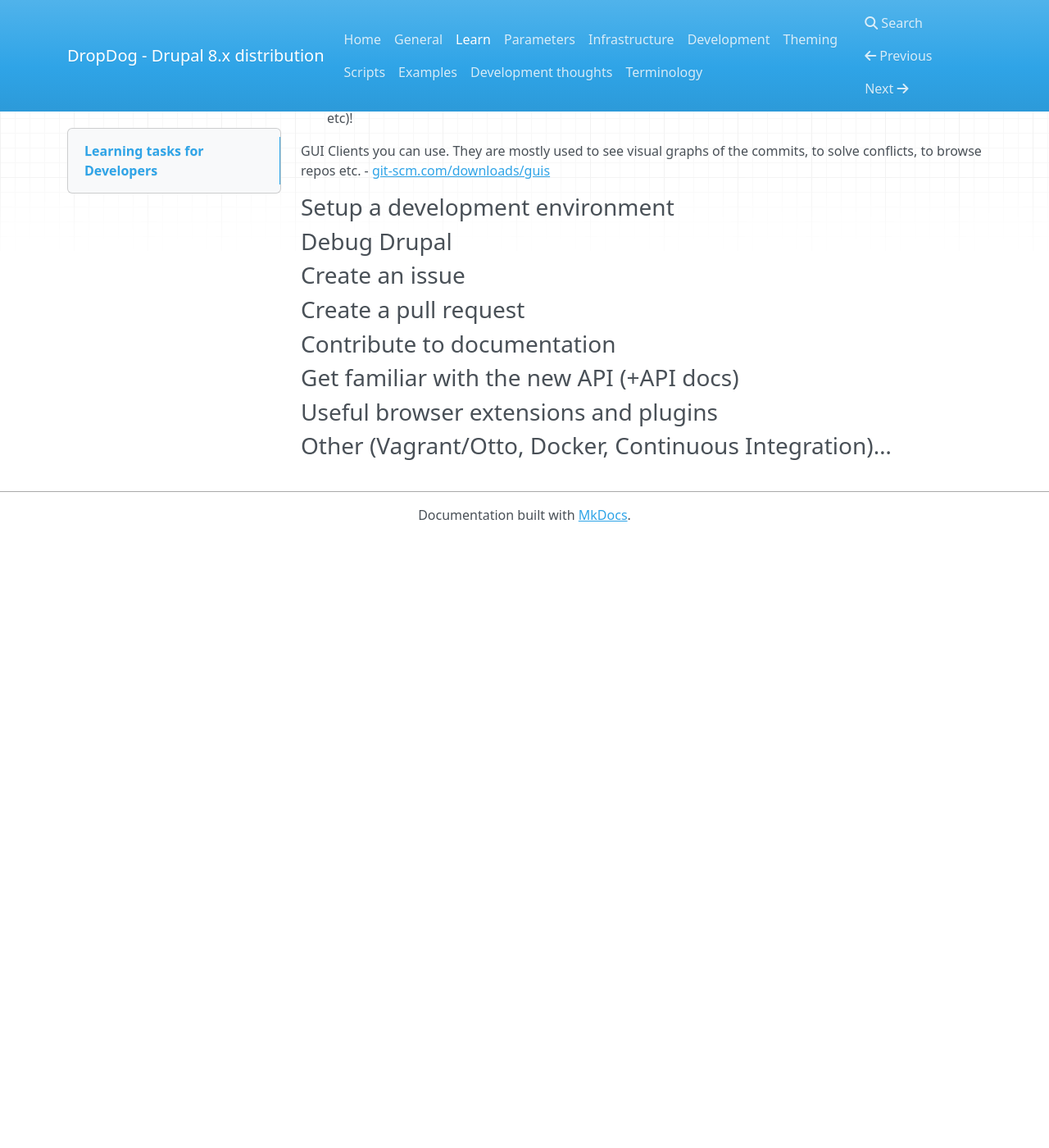
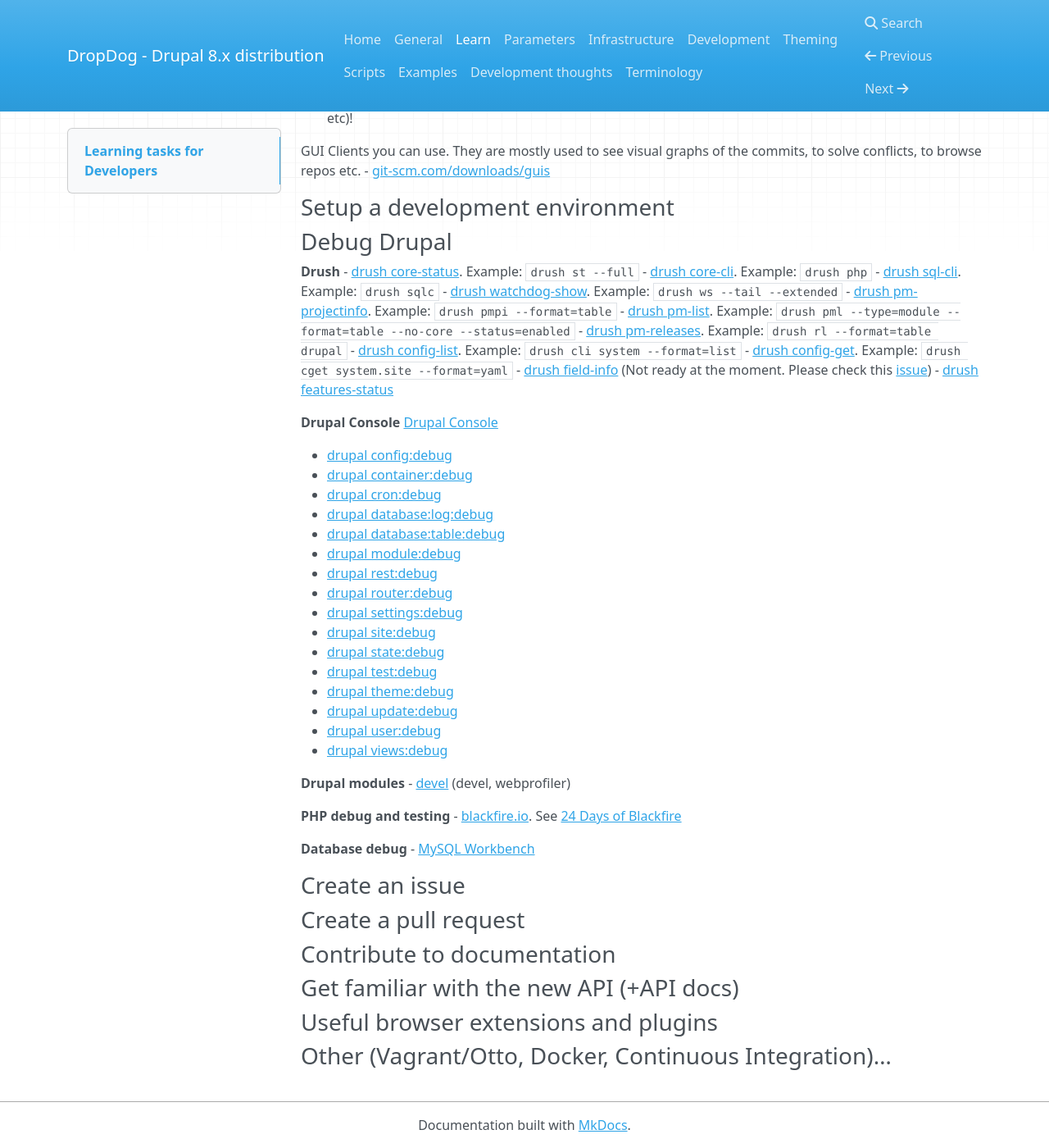
Before and after one commit to dropdog/docs, an MkDocs documentation site: the page built from docs/learn.md, in a window 1280 px wide and 1400 px high, scrolled down 876 px. Shown: the whole window at 82% size. Built offline with MkDocs 1.6.1, drawn with Linux system fonts in a browser that asks for light colours; nearby versions of some CDN libraries; old or Windows-style settings are respelled for this version of MkDocs; before the commit the page ends 1532 px from its top, so only the background shows below that.

Commit message:
Add Debug Drupal tools and commands

````diff
--- a/docs/learn.md
+++ b/docs/learn.md
@@ -45,6 +45,47 @@ GUI Clients you can use. They are mostly used to see visual graphs of the commit
 ### Setup a development environment
 
 ### Debug Drupal
+**Drush**
+- [drush core-status](http://drushcommands.com/drush-8x/core/core-status/). Example: ```drush st --full```
+- [drush core-cli](http://drushcommands.com/drush-8x/core/core-cli/). Example: ```drush php```
+- [drush sql-cli](http://drushcommands.com/drush-8x/sql/sql-cli/). Example: ```drush sqlc```
+- [drush watchdog-show](http://drushcommands.com/drush-8x/watchdog/watchdog-show/). Example: ```drush ws --tail --extended```
+- [drush pm-projectinfo](http://drushcommands.com/drush-8x/pm/pm-projectinfo/). Example: ```drush pmpi --format=table```
+- [drush pm-list](http://drushcommands.com/drush-8x/pm/pm-list/). Example: ```drush pml --type=module --format=table --no-core --status=enabled```
+- [drush pm-releases](http://drushcommands.com/drush-8x/pm/pm-releases/). Example: ```drush rl --format=table drupal```
+- [drush config-list](http://drushcommands.com/drush-8x/config/config-list/). Example: ```drush cli system --format=list```
+- [drush config-get](http://drushcommands.com/drush-8x/config/config-get/). Example: ```drush cget system.site --format=yaml```
+- [drush field-info](http://drushcommands.com/drush-8x/field/field-info/) (Not ready at the moment. Please check this [issue](https://github.com/drush-ops/drush/issues/230))
+- [drush features-status](http://drushcommands.com/drush-8x/features/features-status/)
+
+**Drupal Console**
+[Drupal Console](https://drupalconsole.com/)
+
+- [drupal config:debug](https://hechoendrupal.gitbooks.io/drupal-console/content/en/commands/config-debug.html)
+- [drupal container:debug](https://hechoendrupal.gitbooks.io/drupal-console/content/en/commands/container-debug.html)
+- [drupal cron:debug](https://hechoendrupal.gitbooks.io/drupal-console/content/en/commands/cron-debug.html)
+- [drupal database:log:debug](https://hechoendrupal.gitbooks.io/drupal-console/content/en/commands/database-log-debug.html)
+- [drupal database:table:debug](https://hechoendrupal.gitbooks.io/drupal-console/content/en/commands/database-table-debug.html)
+- [drupal module:debug](https://hechoendrupal.gitbooks.io/drupal-console/content/en/commands/module-debug.html)
+- [drupal rest:debug](https://hechoendrupal.gitbooks.io/drupal-console/content/en/commands/rest-debug.html)
+- [drupal router:debug](https://hechoendrupal.gitbooks.io/drupal-console/content/en/commands/router-debug.html)
+- [drupal settings:debug](https://hechoendrupal.gitbooks.io/drupal-console/content/en/commands/settings-debug.html)
+- [drupal site:debug](https://hechoendrupal.gitbooks.io/drupal-console/content/en/commands/site-debug.html)
+- [drupal state:debug](https://hechoendrupal.gitbooks.io/drupal-console/content/en/commands/state-debug.html)
+- [drupal test:debug](https://hechoendrupal.gitbooks.io/drupal-console/content/en/commands/test-debug.html)
+- [drupal theme:debug](https://hechoendrupal.gitbooks.io/drupal-console/content/en/commands/theme-debug.html)
+- [drupal update:debug](https://hechoendrupal.gitbooks.io/drupal-console/content/en/commands/update-debug.html)
+- [drupal user:debug](https://hechoendrupal.gitbooks.io/drupal-console/content/en/commands/user-debug.html)
+- [drupal views:debug](https://hechoendrupal.gitbooks.io/drupal-console/content/en/commands/views-debug.html)
+
+**Drupal modules**
+- [devel](https://www.drupal.org/project/devel) (devel, webprofiler)
+
+**PHP debug and testing**
+- [blackfire.io](https://blackfire.io/). See [24 Days of Blackfire](https://blackfire.io/docs/24-days/index)
+
+**Database debug**
+- [MySQL Workbench ](https://www.mysql.com/products/workbench/)
 
 ### Create an issue
 
````
